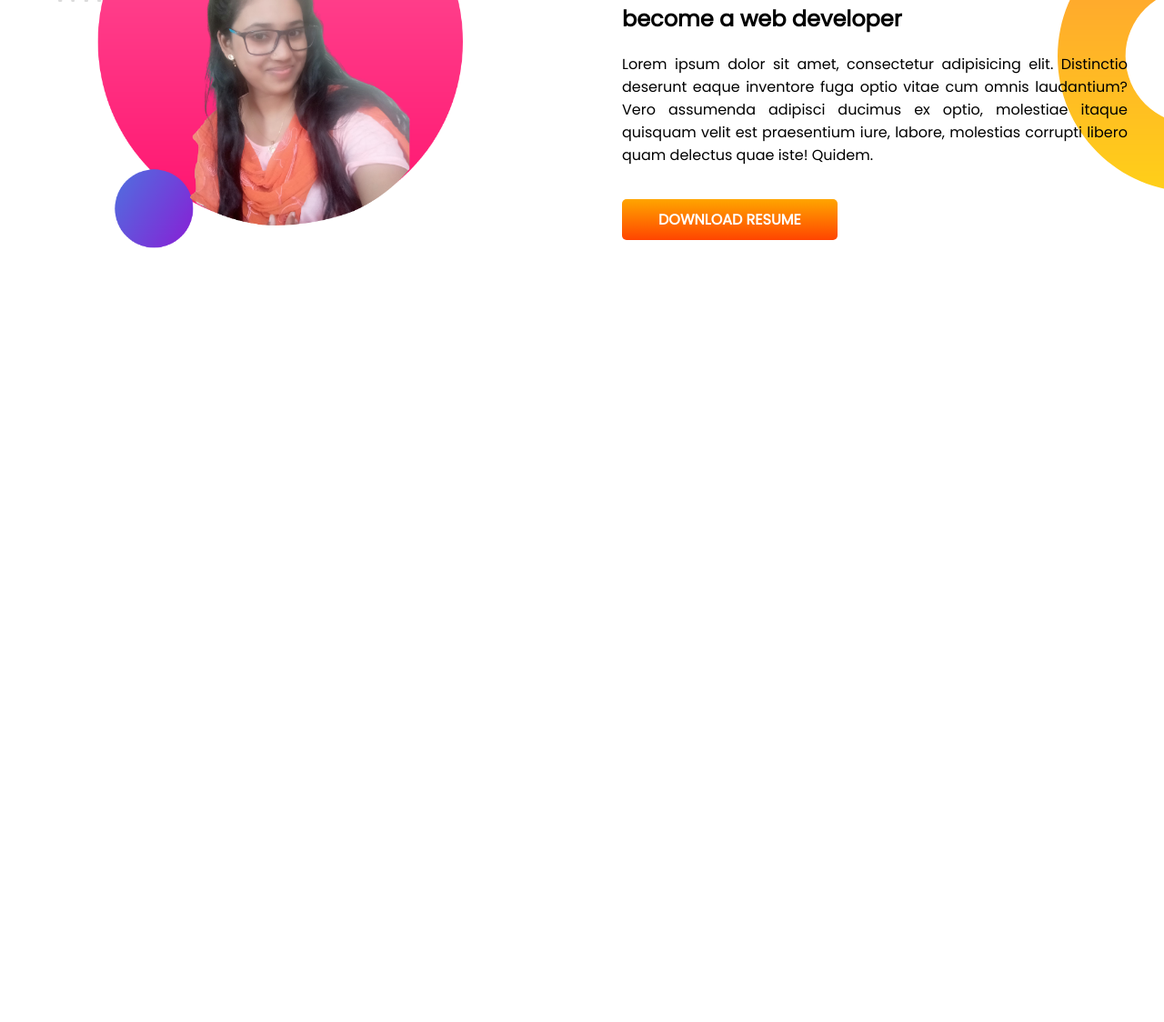
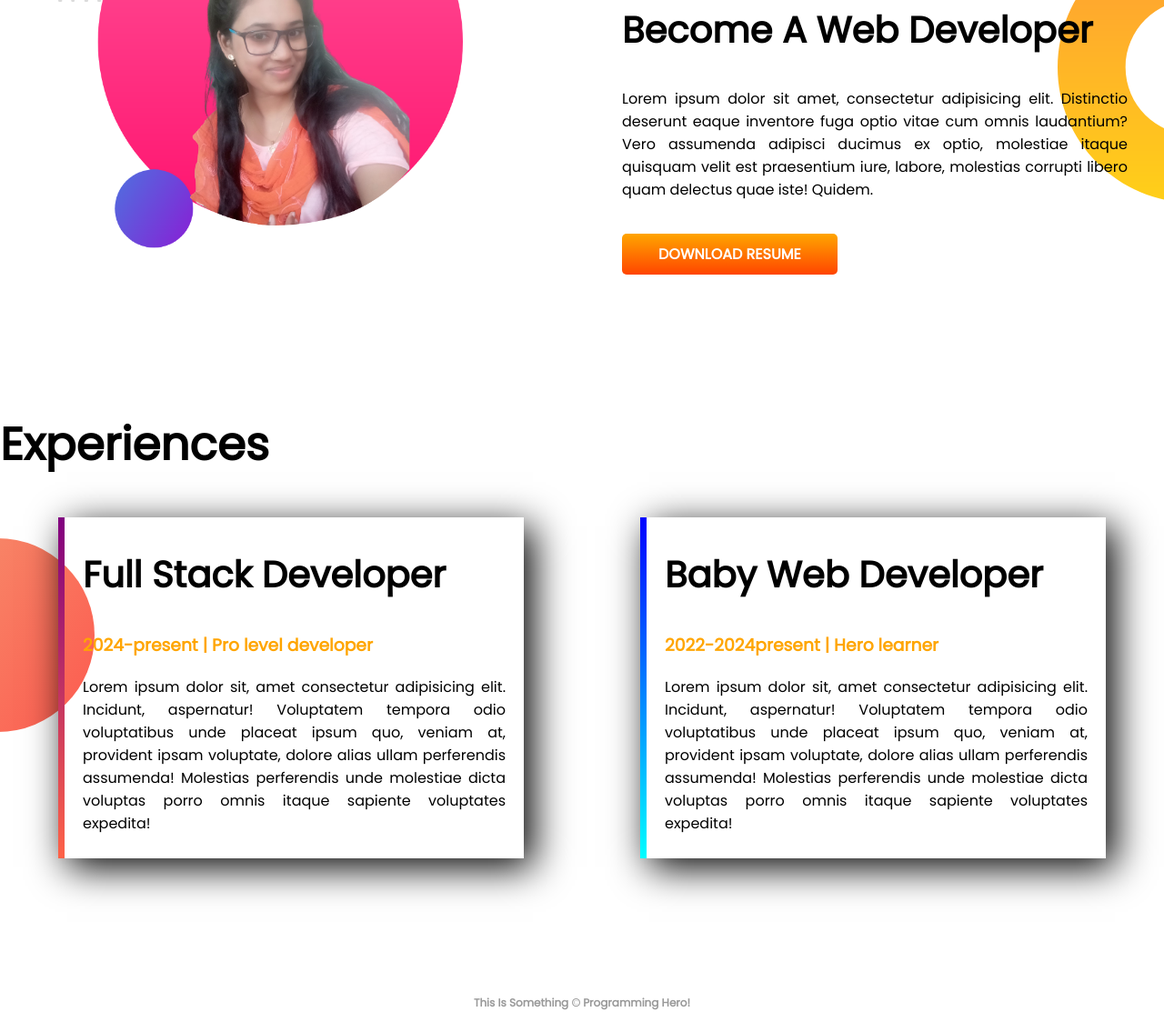
Before and after one commit to mamyh/developer-portfolio, a plain HTML site: page index.html in a window 1280 px wide. Shown: the part 883-2007 px from the top of the page at 91% size. Before the commit the page ends 1313 px from the top, so only its background shows below. Drawn offline with Linux system fonts and the light colour scheme.

Commit message:
footer and experience added

```diff
--- a/css/style.css
+++ b/css/style.css
@@ -4,6 +4,11 @@ body{
 }
 h1{
     font-size: 50px;
+    text-transform: capitalize;
+}
+h2{
+    font-size: 40px;
+    text-transform: capitalize;
 }
 p{
     text-align: justify;
@@ -11,7 +16,7 @@ p{
 .orange{
     color:orange;
 }
-section{
+.flexible-container{
     display: flex;
     margin-bottom:150px;
 }
@@ -42,3 +47,31 @@ section{
     background-repeat: no-repeat;
     background-position: right;
 }
+.experience-area{
+    background-image: url(../images/exp-bg.png);
+    background-repeat: no-repeat;
+    background-position: left;
+}
+.experience-item{
+   width: 40%;
+   margin:0 5%;
+   box-shadow: 10px 10px 40px black;
+   padding:0 20px 10px;
+}
+#baby-dev{
+    border-left: 7px solid;
+    border-image: linear-gradient(blue,cyan);
+    border-image-slice: 3;
+}
+#exp-dev{
+    border-left: 7px solid;
+    border-image: linear-gradient(purple,tomato);
+    border-image-slice: 1;
+}
+footer p{
+    text-align: center;
+    text-transform: capitalize;
+    font-size: 12px;
+    font-weight: 600;
+    color:#999;
+}
--- a/index.html
+++ b/index.html
@@ -13,7 +13,7 @@
 </head>
 
 <body>
-    <section class="top-banner">
+    <section class="top-banner flexible-container">
         <div class="half-width">
             <h1>Welcome to </h1>
             <h1><span class="orange">Tazmin Ara's</span> World</h1>
@@ -34,7 +34,7 @@
             <img src="images/my-bg.png" alt="photo 1">
         </div>
     </section>
-    <section class="dream-big">
+    <section class="dream-big flexible-container">
         <div class="half-width">
             <img src="images/my-bg2.png" alt="Photo 2">
         </div>
@@ -47,6 +47,36 @@
             <a href="" target="_blank" class="btn">Download Resume</a>
         </div>
     </section>
+    <section class="experience-area">
+        <h1>Experiences</h1>
+        <div class="flexible-container">
+            <div id="exp-dev" class="experience-item">
+                <h2>Full stack developer</h2>
+                <h3 class="orange">2024-present | Pro level developer</h3>
+                <p>Lorem ipsum dolor sit, amet consectetur adipisicing elit. Incidunt, aspernatur! Voluptatem tempora
+                    odio
+                    voluptatibus unde placeat ipsum quo, veniam at, provident ipsam voluptate, dolore alias ullam
+                    perferendis assumenda! Molestias perferendis unde molestiae dicta voluptas porro omnis itaque
+                    sapiente
+                    voluptates expedita!</p>
+            </div>
+            <div id="baby-dev" class="experience-item">
+                <h2>Baby web developer</h2>
+                <h3 class="orange">2022-2024present | Hero learner</h3>
+                <p>Lorem ipsum dolor sit, amet consectetur adipisicing elit. Incidunt, aspernatur! Voluptatem tempora
+                    odio
+                    voluptatibus unde placeat ipsum quo, veniam at, provident ipsam voluptate, dolore alias ullam
+                    perferendis assumenda! Molestias perferendis unde molestiae dicta voluptas porro omnis itaque
+                    sapiente
+                    voluptates expedita!</p>
+            </div>
+        </div>
+    </section>
+    <footer>
+        <p>
+            this is something &copy; Programming hero!
+        </p>
+    </footer>
 </body>
 
 </html>
```
